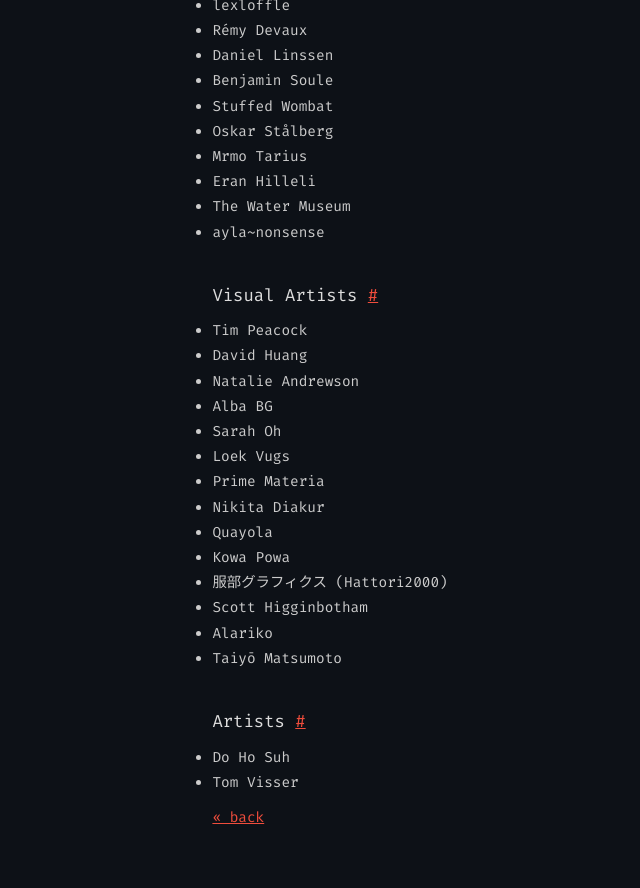
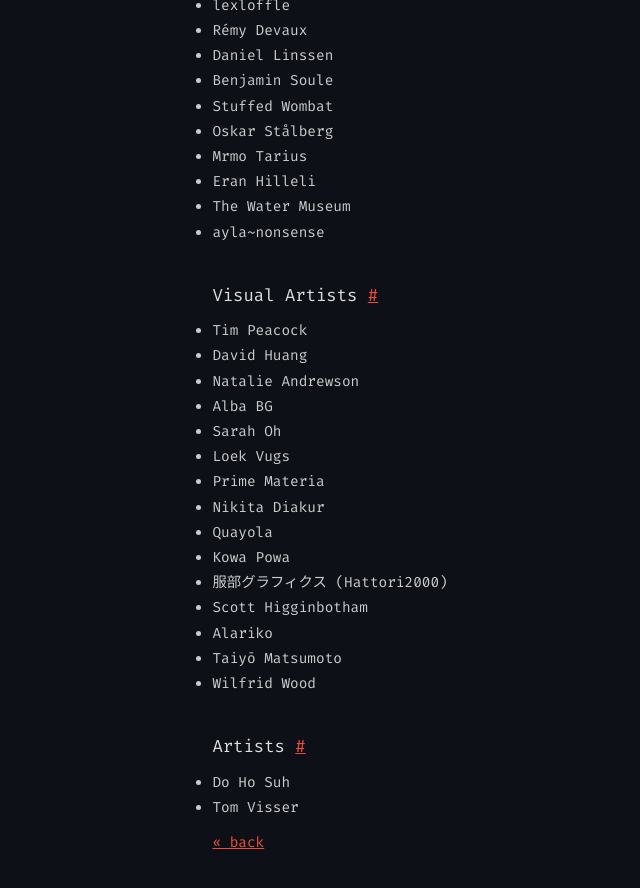
Before and after one commit to sourencho/sourencho.github.io, a Jekyll site: the page built from favorites.md, in a window 1280 px wide and 900 px high, scrolled down 3596 px. Shown: the top 888 px of the window, without its empty margins (118-758 px from the left). Built offline with Jekyll 4.4.1, drawn with Linux system fonts in a browser that asks for light colours.

Commit message:
Update favorites.md

```diff
--- a/favorites.md
+++ b/favorites.md
@@ -161,6 +161,7 @@
 - Scott Higginbotham
 - Alariko
 - Taiyō Matsumoto
+- Wilfrid Wood
 
 ### Artists
 - Do Ho Suh
```
